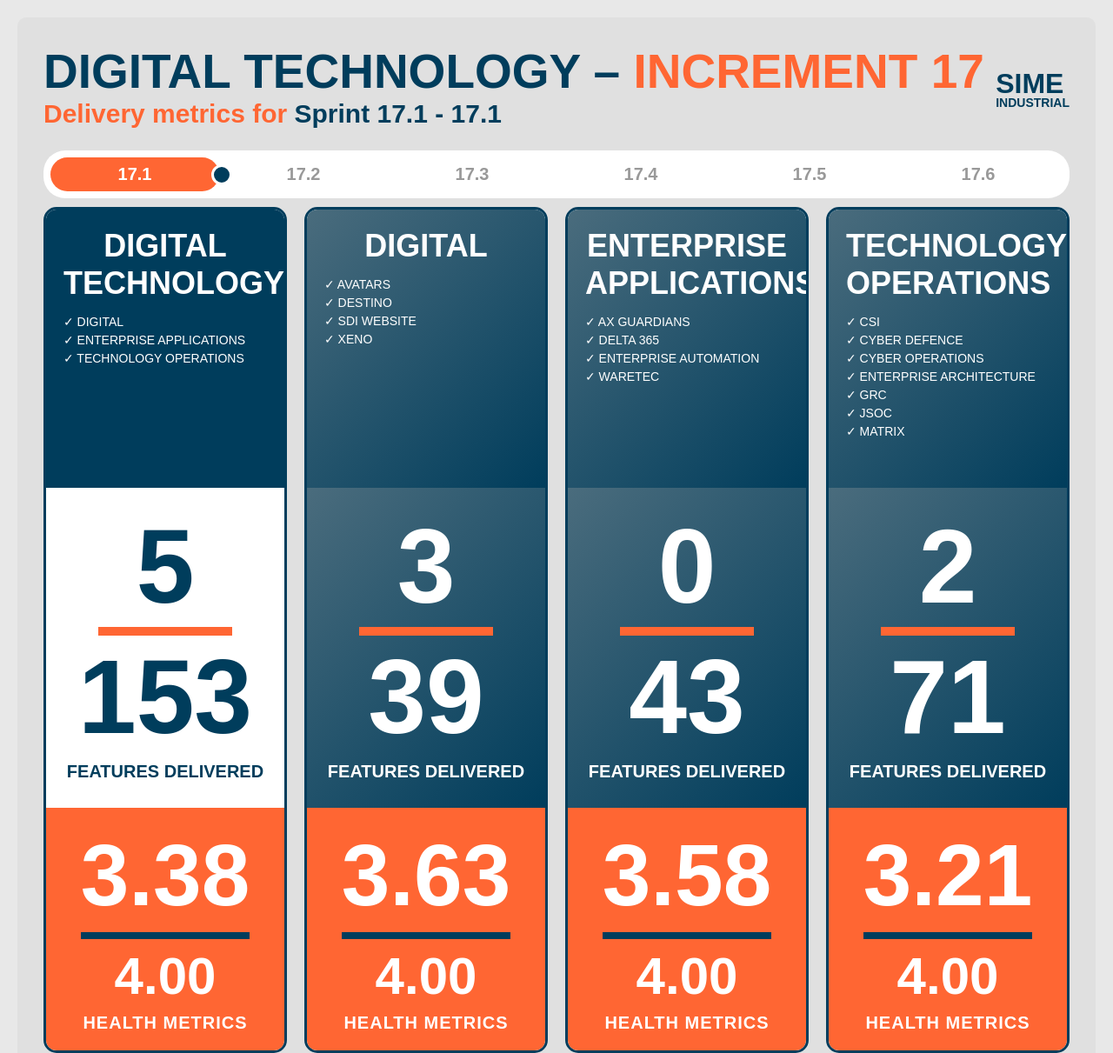
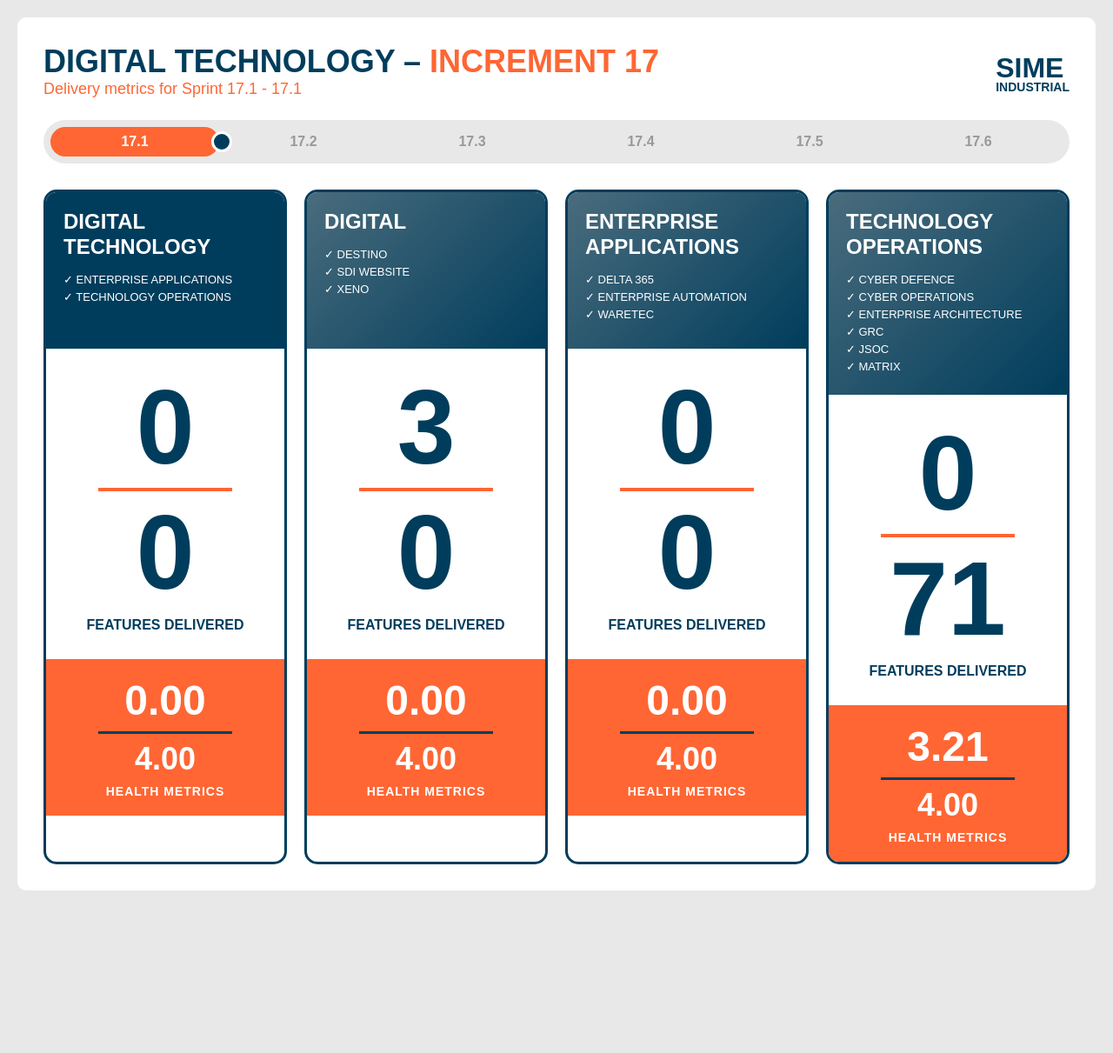
Before and after one commit to ChamindraRaj/AiPlayground, a plain HTML site: page Sprint Dashboard/sprint_dashboard.html in a window 1280 px wide. Shown: the whole page at 87% size. After the commit the page ends 1044 px from the top, so only its background shows below. Drawn offline with Linux system fonts and the light colour scheme.

```diff
--- a/Sprint Dashboard/sprint_dashboard.html
+++ b/Sprint Dashboard/sprint_dashboard.html
@@ -20,7 +20,7 @@
         .container {
             max-width: 1400px;
             margin: 0 auto;
-            background: rgb(224, 224, 224);
+            background: white;
             padding: 30px;
             border-radius: 10px;
         }
@@ -33,25 +33,23 @@
         }
 
         .title {
-            font-size: 55px;
+            font-size: 36px;
             font-weight: 700;
             color: #003d5c;
         }
 
         .title .increment {
-            font-weight: 700;
             color: #ff6633;
         }
 
         .subtitle {
-            font-size: 30px;
-            font-weight: 700;
+            font-size: 18px;
             color: #ff6633;
             margin-bottom: 5px;
         }
 
         .subtitle .sprintrange {
-            font-weight: 700;
+            font-weight: 700;;
             color: #003d5c;
         }
 
@@ -70,16 +68,15 @@
 
         .progress-container {
             display: flex;
-            background: #ffffff;
+            background: #e8e8e8;
             border-radius: 25px;
             padding: 8px;
-            margin-bottom: 10px;
+            margin-bottom: 30px;
             position: relative;
         }
 
         .progress-item {
             flex: 1;
-            font-size: 20px;
             text-align: center;
             padding: 8px;
             color: #999;
@@ -91,8 +88,7 @@
         .progress-item.active {
             background: #ff6633;
             color: white;
-            font-size: 20px;
-            border-radius: 20px;
+            border-radius: 80px;
             position: relative;
         }
 
@@ -123,45 +119,35 @@
         }
 
         .card-header {
-            font-size: 40px;
             padding: 20px;
             color: white;
-            min-height: 320px;
+            min-height: 180px;
         }
 
         .card-header-primary {
             background: #003d5c;
-            min-height: 320px;
-            padding: 20px;
         }
 
         .card-header-secondary {
-            padding: 20px;
             background: linear-gradient(135deg, #4a6c7d 0%, #003d5c 100%);
         }
 
         .card-header h2 {
-            font-size: 36px;
+            font-size: 24px;
             font-weight: 700;
-            text-align: center;
             margin-bottom: 15px;
             line-height: 1.2;
         }
 
         .item {
-            font-size: 14px;
+            font-size: 13px;
             margin-bottom: 5px;
         }
 
-        .maincard-body {
+        .card-body {
             padding: 30px 20px;
             text-align: center;
             background: white;
-        }
-        .card-body {
-            padding: 30px 20px;
-            text-align: center;
-            background: linear-gradient(135deg, #4a6c7d 0%, #003d5c 100%);
         }
 
         .metric-large {
@@ -171,33 +157,20 @@
             line-height: 1;
             display: inline;
         }
-        .metric-largewhite {
-            font-size: 120px;
-            font-weight: 700;
-            color: white;
-            line-height: 1;
-            display: inline;
-        }
 
         .metric-divider {
-            height: 10px;
+            height: 4px;
             background: #ff6633;
             margin: 10px 40px;
         }
 
         .metric-label {
-            font-size: 20px;
+            font-size: 16px;
             font-weight: 700;
             color: #003d5c;
             margin-top: 15px;
         }
 
-        .metric-labelwhite {
-            font-size: 20px;
-            font-weight: 700;
-            color: white;
-            margin-top: 15px;
-        }
         .card-footer {
             background: #ff6633;
             padding: 20px;
@@ -206,24 +179,24 @@
         }
 
         .health-score {
-            font-size: 100px;
+            font-size: 48px;
             font-weight: 700;
             display: inline;
         }
 
         .health-divider {
-            height: 8px;
+            height: 3px;
             background: #003d5c;
-            margin: 8px 20px;
+            margin: 8px 40px;
         }
 
         .health-max {
-            font-size: 60px;
+            font-size: 36px;
             font-weight: 700;
         }
 
         .health-label {
-            font-size: 20px;
+            font-size: 14px;
             font-weight: 700;
             margin-top: 8px;
             letter-spacing: 1px;
@@ -235,7 +208,7 @@
         <div class="header">
             <div>
                 <div class="title">DIGITAL TECHNOLOGY – <span class="increment">INCREMENT 17</span></div>
-                <div class="subtitle">Delivery metrics for <span class="sprintrange">Sprint 17.1 - 17.1</span></div>
+                <div class="subtitle">Delivery metrics for Sprint 17.1 - 17.1</div>
             </div>
             <div class="logo">
                 SIME
@@ -250,16 +223,16 @@
         <div class="card">
             <div class="card-header card-header-primary">
                 <h2>DIGITAL TECHNOLOGY</h2>
-                <div class="item">✓ DIGITAL</div><div class="item">✓ ENTERPRISE APPLICATIONS</div><div class="item">✓ TECHNOLOGY OPERATIONS</div>
+                <div class="item">✓ ENTERPRISE APPLICATIONS</div><div class="item">✓ TECHNOLOGY OPERATIONS</div>
             </div>
-            <div class="maincard-body">
-                <div class="metric-large">5</div>
+            <div class="card-body">
+                <div class="metric-large">0</div>
                 <div class="metric-divider"></div>
-                <div class="metric-large">153</div>
+                <div class="metric-large">0</div>
                 <div class="metric-label">FEATURES DELIVERED</div>
             </div>
             <div class="card-footer">
-                <div class="health-score">3.38</div>
+                <div class="health-score">0.00</div>
                 <div class="health-divider"></div>
                 <div class="health-max">4.00</div>
                 <div class="health-label">HEALTH METRICS</div>
@@ -269,16 +242,16 @@
         <div class="card">
             <div class="card-header card-header-secondary">
                 <h2>DIGITAL</h2>
-                <div class="item">✓ AVATARS</div><div class="item">✓ DESTINO</div><div class="item">✓ SDI WEBSITE</div><div class="item">✓ XENO</div>
+                <div class="item">✓ DESTINO</div><div class="item">✓ SDI WEBSITE</div><div class="item">✓ XENO</div>
             </div>
             <div class="card-body">
-                <div class="metric-largewhite">3</div>
+                <div class="metric-large">3</div>
                 <div class="metric-divider"></div>
-                <div class="metric-largewhite">39</div>
-                <div class="metric-labelwhite">FEATURES DELIVERED</div>
+                <div class="metric-large">0</div>
+                <div class="metric-label">FEATURES DELIVERED</div>
             </div>
             <div class="card-footer">
-                <div class="health-score">3.63</div>
+                <div class="health-score">0.00</div>
                 <div class="health-divider"></div>
                 <div class="health-max">4.00</div>
                 <div class="health-label">HEALTH METRICS</div>
@@ -288,16 +261,16 @@
         <div class="card">
             <div class="card-header card-header-secondary">
                 <h2>ENTERPRISE APPLICATIONS</h2>
-                <div class="item">✓ AX GUARDIANS</div><div class="item">✓ DELTA 365</div><div class="item">✓ ENTERPRISE AUTOMATION</div><div class="item">✓ WARETEC</div>
+                <div class="item">✓ DELTA 365</div><div class="item">✓ ENTERPRISE AUTOMATION</div><div class="item">✓ WARETEC</div>
             </div>
             <div class="card-body">
-                <div class="metric-largewhite">0</div>
+                <div class="metric-large">0</div>
                 <div class="metric-divider"></div>
-                <div class="metric-largewhite">43</div>
-                <div class="metric-labelwhite">FEATURES DELIVERED</div>
+                <div class="metric-large">0</div>
+                <div class="metric-label">FEATURES DELIVERED</div>
             </div>
             <div class="card-footer">
-                <div class="health-score">3.58</div>
+                <div class="health-score">0.00</div>
                 <div class="health-divider"></div>
                 <div class="health-max">4.00</div>
                 <div class="health-label">HEALTH METRICS</div>
@@ -307,13 +280,13 @@
         <div class="card">
             <div class="card-header card-header-secondary">
                 <h2>TECHNOLOGY OPERATIONS</h2>
-                <div class="item">✓ CSI</div><div class="item">✓ CYBER DEFENCE</div><div class="item">✓ CYBER OPERATIONS</div><div class="item">✓ ENTERPRISE ARCHITECTURE</div><div class="item">✓ GRC</div><div class="item">✓ JSOC</div><div class="item">✓ MATRIX</div>
+                <div class="item">✓ CYBER DEFENCE</div><div class="item">✓ CYBER OPERATIONS</div><div class="item">✓ ENTERPRISE ARCHITECTURE</div><div class="item">✓ GRC</div><div class="item">✓ JSOC</div><div class="item">✓ MATRIX</div>
             </div>
             <div class="card-body">
-                <div class="metric-largewhite">2</div>
+                <div class="metric-large">0</div>
                 <div class="metric-divider"></div>
-                <div class="metric-largewhite">71</div>
-                <div class="metric-labelwhite">FEATURES DELIVERED</div>
+                <div class="metric-large">71</div>
+                <div class="metric-label">FEATURES DELIVERED</div>
             </div>
             <div class="card-footer">
                 <div class="health-score">3.21</div>
```
Also changed, not shown: Sprint Dashboard/TargetPage.html (+1 -1 lines), 2 other files.
